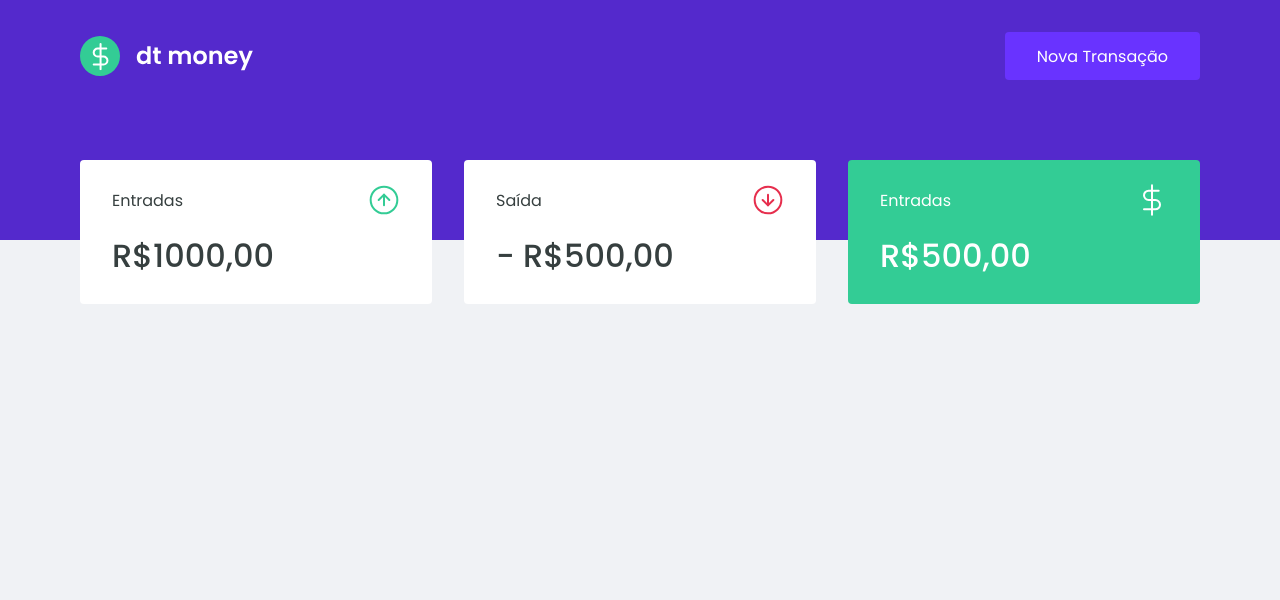
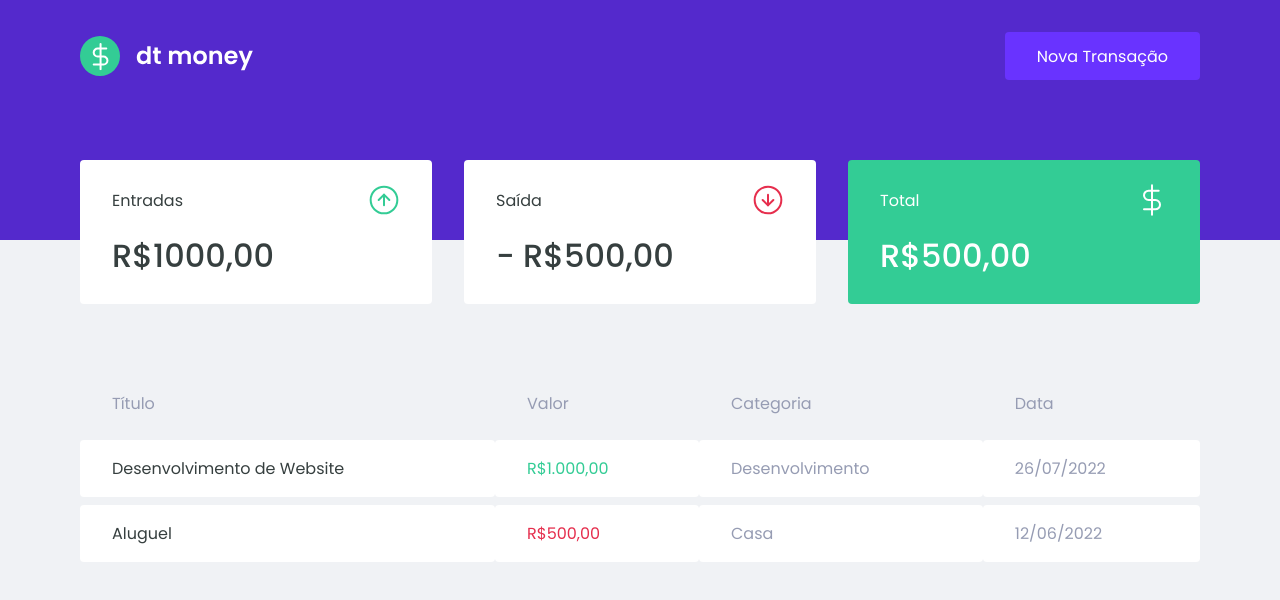
Before and after one commit to Kayke-Fujinaka/dt-money, a React (Create React App) app: page / in a window 1280 px wide. Shown: the top 600 px of the page. Built offline with nearby package versions, Linux system fonts and the light colour scheme.

Commit message:
style: transaction table component

```diff
--- a/src/components/Dashboard/index.tsx
+++ b/src/components/Dashboard/index.tsx
@@ -1,10 +1,12 @@
 import { Summary } from "../Summary";
+import { TransactionTable } from "../TransactionsTable";
 import * as S from "./styles";
 
 export function Dashboard() {
   return (
     <S.Container>
       <Summary/>
+      <TransactionTable/>
     </S.Container>
   );
 }
--- a/src/components/Summary/index.tsx
+++ b/src/components/Summary/index.tsx
@@ -22,7 +22,7 @@
             </div>
             <div className="highlight-background">
                 <header>
-                    <p>Entradas</p>
+                    <p>Total</p>
                     <img src={totalImg} alt="Total" />
                 </header>
                 <strong>R$500,00</strong>
--- a/src/components/TransactionsTable/index.tsx
+++ b/src/components/TransactionsTable/index.tsx
@@ -16,21 +16,15 @@
                 <tbody>
                     <tr>
                         <td>Desenvolvimento de Website</td>
-                        <td>R$12000,00</td>
+                        <td className="deposit">R$1.000,00</td>
                         <td>Desenvolvimento</td>
                         <td>26/07/2022</td>
                     </tr>
                     <tr>
-                        <td>Desenvolvimento de Website</td>
-                        <td>R$12000,00</td>
-                        <td>Desenvolvimento</td>
-                        <td>26/07/2022</td>
-                    </tr>
-                    <tr>
-                        <td>Desenvolvimento de Website</td>
-                        <td>R$12000,00</td>
-                        <td>Desenvolvimento</td>
-                        <td>26/07/2022</td>
+                        <td>Aluguel</td>
+                        <td className="withdraw">R$500,00</td>
+                        <td>Casa</td>
+                        <td>12/06/2022</td>
                     </tr>
                 </tbody>
             </table>
--- a/src/components/TransactionsTable/styles.ts
+++ b/src/components/TransactionsTable/styles.ts
@@ -1,4 +1,38 @@
 import styled from "styled-components";
 
 export const Container = styled.div`
+margin-top: 4rem;
+
+table {
+    width: 100%;
+    border-spacing: 0 0.5rem ;
+
+    th {
+        text-align: left;
+        padding: 1rem 2rem;
+        color: var(--text-body);
+        font-weight: 400;
+        line-height: 1.5rem;
+    }
+
+    td {
+        padding: 1rem 2rem;
+        color: var(--text-body);
+        background-color: var(--shape);
+        border: 0;
+        border-radius: 0.25rem;
+
+        &:first-child {
+            color: var(--text-title);
+        }
+
+        &.deposit {
+            color: var(--green);
+        }
+
+        &.withdraw {
+            color: var(--red);
+        }
+    }
+}
 `
```
